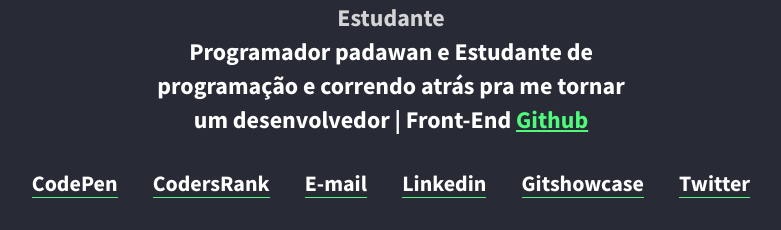
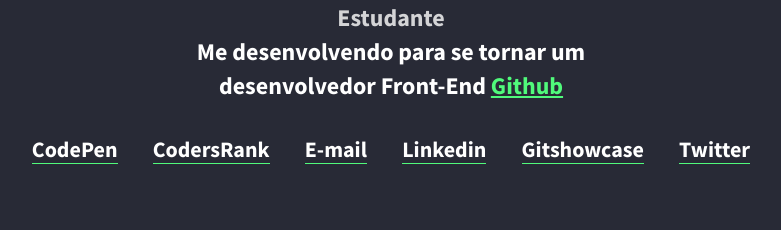
Before and after one commit to RobsonGap/my-page, a plain HTML site: page index.html in a window 1280 px wide. Shown: the part 360-590 px from the top of the page, without its empty margins (249-1030 px from the left). Drawn offline with Linux system fonts and the light colour scheme.

Commit message:
Update index.html
atualizando informações.

```diff
--- a/index.html
+++ b/index.html
@@ -19,7 +19,7 @@
     <img src="https://avatars2.githubusercontent.com/u/22720178?s=460&u=471610f32aa82776b15cd3e5f14f13660936da69&v=4" alt="Robson">
     <h1>Robson</h1>
     <h2>Estudante</h2>
-    <p>Programador padawan e Estudante de programação  e correndo atrás pra me tornar um desenvolvedor | Front-End <a href="https://github.com/RobsonGap" target="_blank"> Github</a> </p>
+    <p> Me desenvolvendo para se tornar um desenvolvedor Front-End <a href="https://github.com/RobsonGap" target="_blank"> Github</a> </p>
   </div>
 
   <div id="links-footer" class="links">
```
